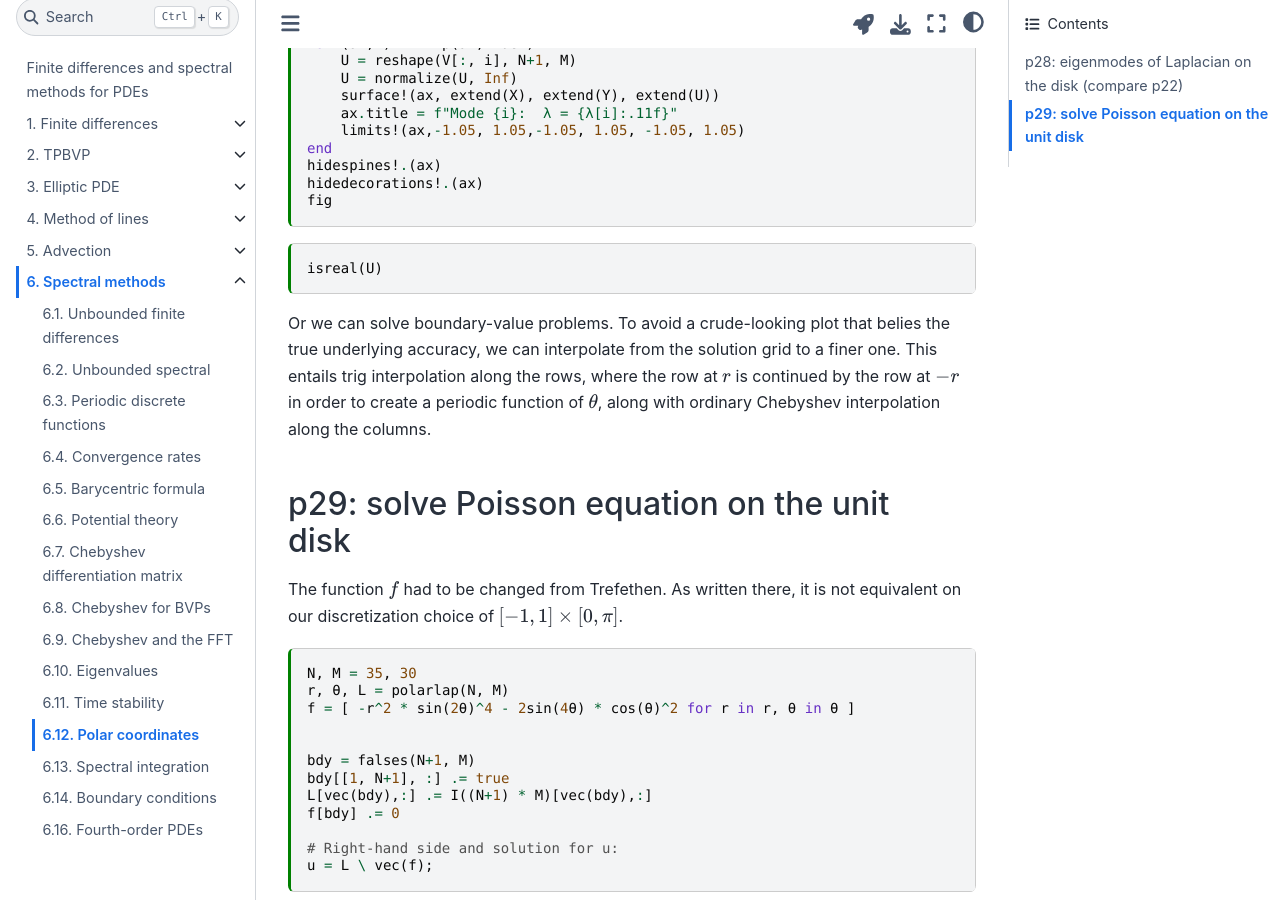
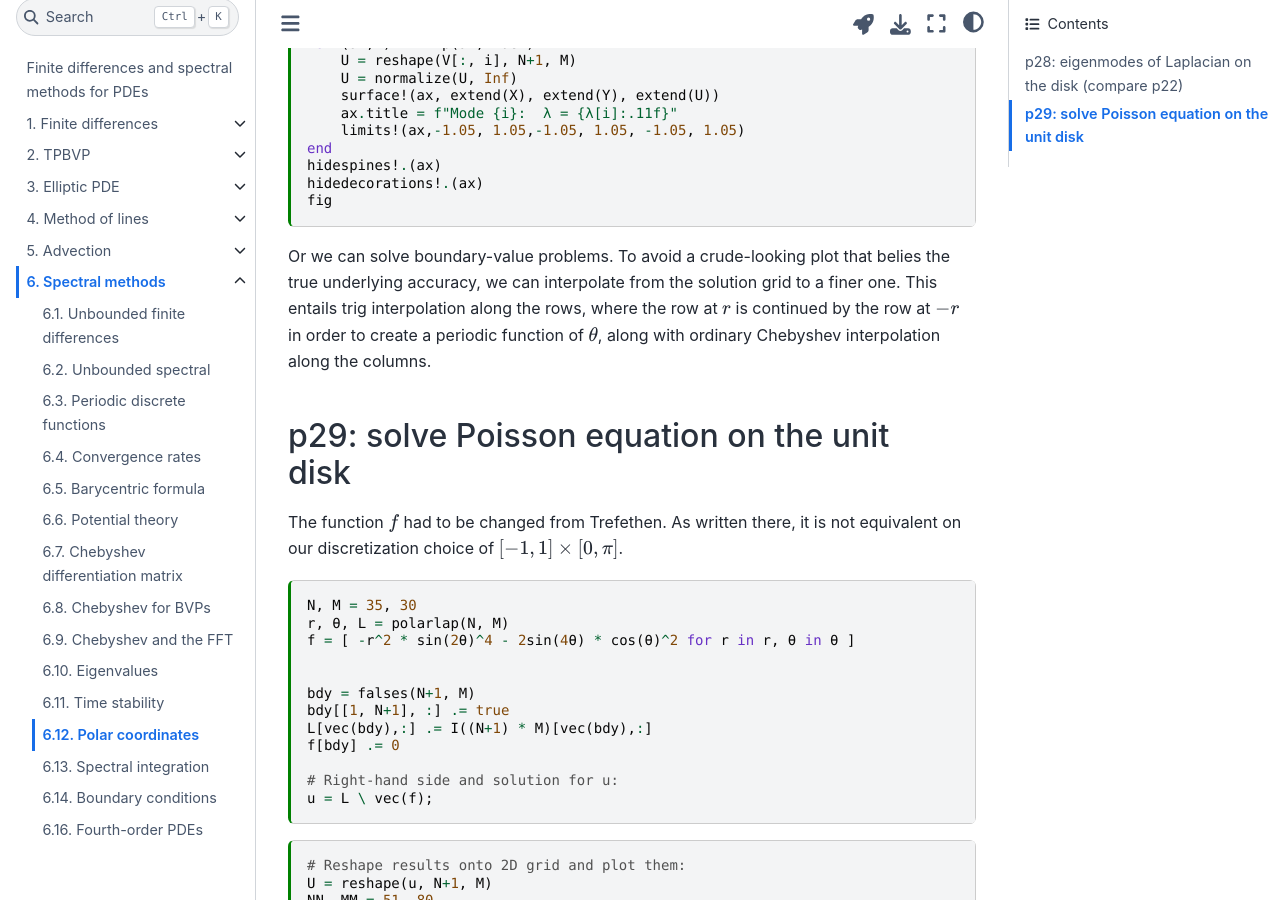
Before and after one commit to tobydriscoll/fd-spectral-notes, a Jupyter Book: the page built from smim/disk.md, in a window 1280 px wide and 900 px high, scrolled down 1147 px. Built offline with Jupyter Book 1.0.4 settings and Sphinx 7.4.7 and the Sphinx Book theme 1.1.4, drawn with Linux system fonts in a browser that asks for light colours.

Commit message:
Remove trash

````diff
--- a/smim/disk.md
+++ b/smim/disk.md
@@ -78,10 +78,6 @@ fig
 ```
 
 ```{code-cell}
-isreal(U)
-```
-
-```{code-cell}
 
 ```
 
````
